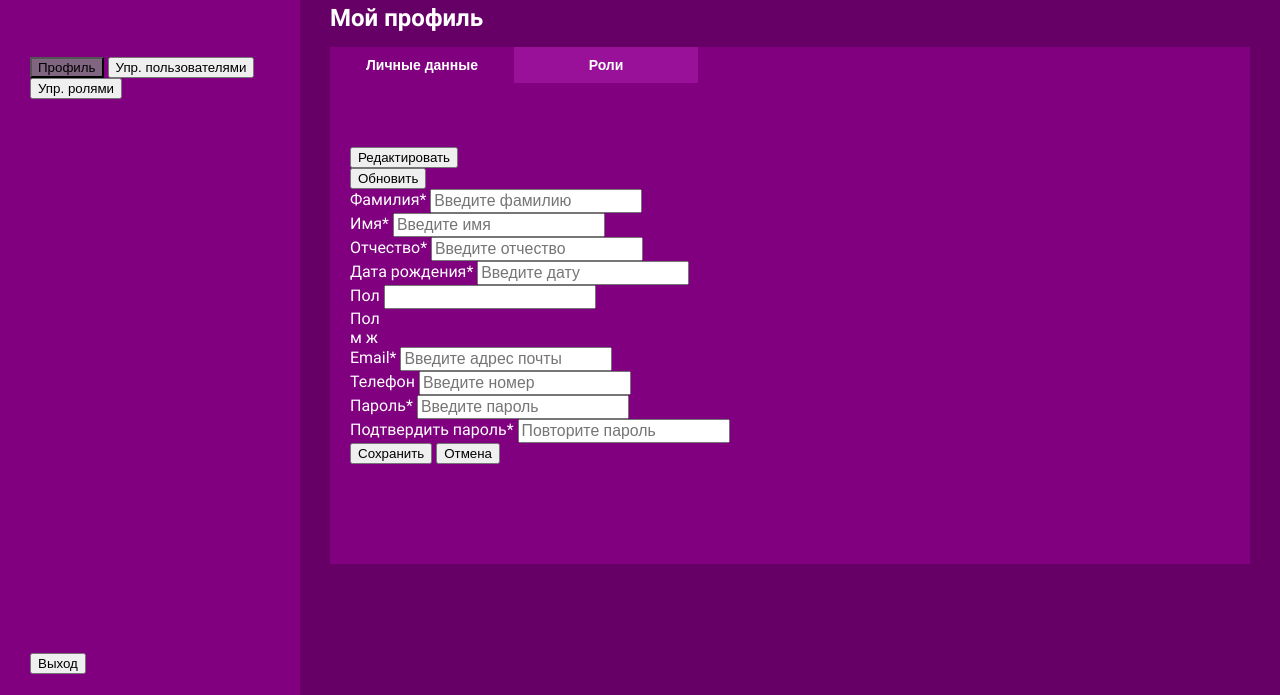
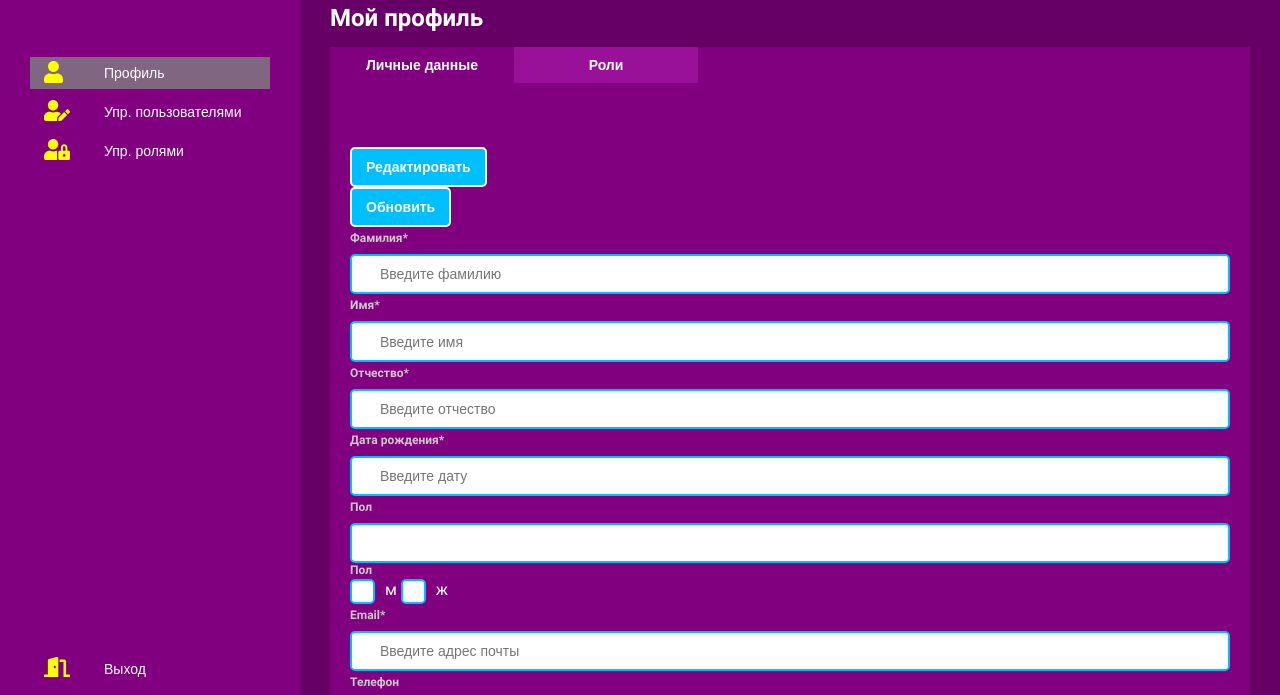
Before and after one commit to GSahar/Dron_taxi, a plain HTML site: page profile.html in a window 1280 px wide. Shown: the part 91-786 px from the top of the page. Drawn offline with Linux system fonts and the light colour scheme; files whose address does not match are found by name; a web font is replaced by a local one.

Commit message:
Add files via upload
стили для бокового меню и контента

```diff
--- a/css/style-profile.css
+++ b/css/style-profile.css
@@ -37,16 +37,29 @@ section {
 	background-color: #800080;
 }
 
+/*Общие настройки для чекбокса и радио*/
+[type="checkbox"]:checked,
+[type="checkbox"]:not(:checked),
+[type="radio"]:checked,
+[type="radio"]:not(:checked){
+	position: absolute;
+	left: -9999px;
+	width: 0;
+	height: 0;
+	visibility: hidden;
+}
+
+/*контейнер для всей страницы*/
 .container {
 	display: flex;
 	flex-wrap: nowrap;
 }
 
+/*#region стиль для логотипа*/
 .header {
 	height: 11%;
 }
 
-/*#region стиль для логотипа*/
 /*содержит в себе логотип и текст*/
 .contain-logo {
 	position: absolute;
@@ -96,95 +109,75 @@ section {
 .items-menu {
 	width: 240px;
 	margin: 0 auto;
+
+	font-weight: 500;
+	color: #FDFDFD;
 }
 
-/*стиль для надписи чекбокса*/
-.lettet-checkbox {
+.button-text {
 	background-size: 26px;
-	background-position: 10px 7px;
+	background-position: 0 5px;
 	background-repeat: no-repeat;
-	border-bottom: 2px solid #800080;
-	margin-bottom: 5px;
-}
+	padding: 0.65em 1em;
 
-/*Стиль при наведении*/
-.lettet-checkbox:hover {
-	border-bottom: 2px solid #7fff7fe6;
+	padding-left: 60px;
 }
 
 /*Стиль для чекбокса профиля*/
-.check-prof {
+.button-prof {
 	background-size: 19px;
 	background-image: url("../svg/profile.svg");
 }
 
 /*стиль для раздела управление пользователями*/
-.check-user {
+.button-user {
 	background-image: url("../svg/manag-user.svg");
 }
 
 /*стиль для раздела управление ролями*/
-.check-role {
+.button-role {
 	background-image: url("../svg/manag-role.svg");
 }
 
 /*стиль для кнопки выход*/
-.check-exit {
+.button-exit {
 	background-image: url("../svg/exit.svg");
-
+}
+/* стиль для кнопки вкладки */
+.tablink-menu {
+	background-color: #800080;
+	color: white;
+	float: left;
+	border: none;
+	outline: none;
+	cursor: pointer;
+	font-size: 14px;
+	font-weight: 500;
+	width: 100%;
+	display: block;
+	border-bottom: 2px solid #800080;
+	text-align: left;
+	padding: 0.58em 1em;
 }
 
-/*Общие настройки для чекбокса и радио*/
-/*[type="checkbox"]:checked,
-[type="checkbox"]:not(:checked),*/
-[type="radio"]:checked,
-[type="radio"]:not(:checked){
-	position: absolute;
-	left: -9999px;
-	width: 0;
-	height: 0;
-	visibility: hidden;
+/*для каждого четного элемента tablink-menu прибавляется отступ серху и снизу*/
+.tablink-menu:nth-child(even) {
+	margin: 5px 0;
 }
 
-/*стиль для пункта меню */
-.checkbox-menu:checked + label,
-.checkbox-menu:not(:checked) + label {
-	position: relative;
-	display: block;
-	font-size: 14px;;
-	padding: 10px;
-	width: 100%;
-	color: #000000;
+/*При наведении*/
+.tablink-menu:hover {
+	border-bottom: 2px solid #7fff7fe6;
 }
 
-/*стиль для пункта меню когда не нажат*/
-.checkbox-menu:not(:checked) + label{
-    background-color:transparent;
+/* Стиль для содержимого вкладок */
+.tabcontent-menu {
+	color: white;
+	display: none;
+	/*padding: 100px 20px;*/
+	height: 100%;
+	/*background-color:#800080;*/
 }
-
-/*Стиль для пункта когда нажат*/
-.checkbox-menu:checked + label{
-    background-color: #7fff7f66;
-}
-
-/*стиль для надписи пункта*/
-.checkbox-menu:checked + label .link-menu,
-.checkbox-menu:not(:checked) + label .link-menu{
-	font-size: 14px;
-	line-height: 20px;
-	display: block;
-	padding-bottom: 0;
-}
-
-/*стиль для ссылки в пункте*/
-.link-menu {
-	text-decoration: none;
-	font-weight: 500;
-	color: #FDFDFD;
-
-	margin-left:55px;
-}
-
 /* #endregion */
 
 /*Верхнее меню*/
@@ -193,13 +186,12 @@ section {
 	height: 75px;
 }
 
-/*Контайнер с основным собержимым*/
+/* #region Контайнер с основным собержимым*/
 .main-contant {
 	display: flex;
 	flex-wrap: wrap;
 	width: 100%;
 }
-
 
 /*Заголовок контейнера с данными пользователя*/
 .head-contant {
@@ -214,13 +206,9 @@ section {
 	padding: 20px 30px;
 	width: 100%;
 	height: 100%;
-	/*margin: 0 auto;*/
 }
 
-/* Set height of body and the document to 100% to enable "full page tabs" */
-
-
-  /* Style tab links */
+/* стиль для кнопки вкладки */
 .tablink {
 	background-color: #991199;
 	color: white;
@@ -234,18 +222,95 @@ section {
 	width: 20%;
 }
 
+/*При наведении*/
 .tablink:hover {
 	background-color: #973E95;
-
 }
 
-  /* Style the tab content (and add height:100% for full page content) */
+/* Стиль для содержимого вкладок */
 .tabcontent {
 	color: white;
 	display: none;
 	padding: 100px 20px;
 	height: 100%;
+	background-color:#800080;
 }
 
-  #Profile {background-color:#800080;}
-  #Role {background-color: #800080;}
+/*заголовки полей ввода*/
+.heder-input {
+	font-size: 12px;
+	font-weight: bold;
+	color: #CEC8C8;
+
+}
+
+/*Поле ввода*/
+.input-field {
+	width: 100%;
+	margin-top: 8px;
+
+	border: solid 2px #00BFFF;
+	border-radius: 5px;
+
+	padding: 0.72em 2em;
+
+	font-size: 14px;
+}
+
+input[type="radio"] + label span {
+    display:inline-block;
+    width:25px;
+    height:25px;
+    margin:2px 10px 0 0;
+    vertical-align:middle;
+	background-image:url("../svg/input-checkbox.svg")  ;/**/
+	background-repeat: no-repeat;
+	background-position: 0 top;
+    cursor:pointer;
+}
+
+input[type="radio"]:checked + label span {
+	background-image:url("../svg/input-checkbox-check.svg"); /* */
+	background-position: 0 top ;
+	background-repeat: no-repeat;
+}
+
+/*Общий стиль для кнопок*/
+.button {
+	display: inline-block;
+	text-align: center;
+	text-decoration: none;
+
+	border: solid 2px #ffffff;
+	border-radius: 5px;
+
+	padding: 0.72em 1em;
+
+	font-size: 14px;
+	font-weight: bold;
+	color: #ffffff;
+}
+
+/*Стиль для синих кнопок*/
+.blue-button {
+	background-color: #00BFFF;
+}
+.blue-button:hover {
+	color: #ffffffd9;
+	/*border: solid 2px #00BFFF;*/
+	background-color: rgb(0, 135, 180);
+	/*box-shadow: #286820b3 0 80px 0px 2px inset;*/
+}
+
+/*стиль для зеленых кнопок*/
+.green-button {
+	background-color: #7FFF7F;
+	color: #202020;
+}
+.green-button:hover {
+	color: #ffffffd9;
+	/*border: solid 2px #7FFF7F;*/
+	background-color: #128312;
+}
+
+/*#endregion*/
```
Lines whose indentation alone changed are shown as unchanged.
